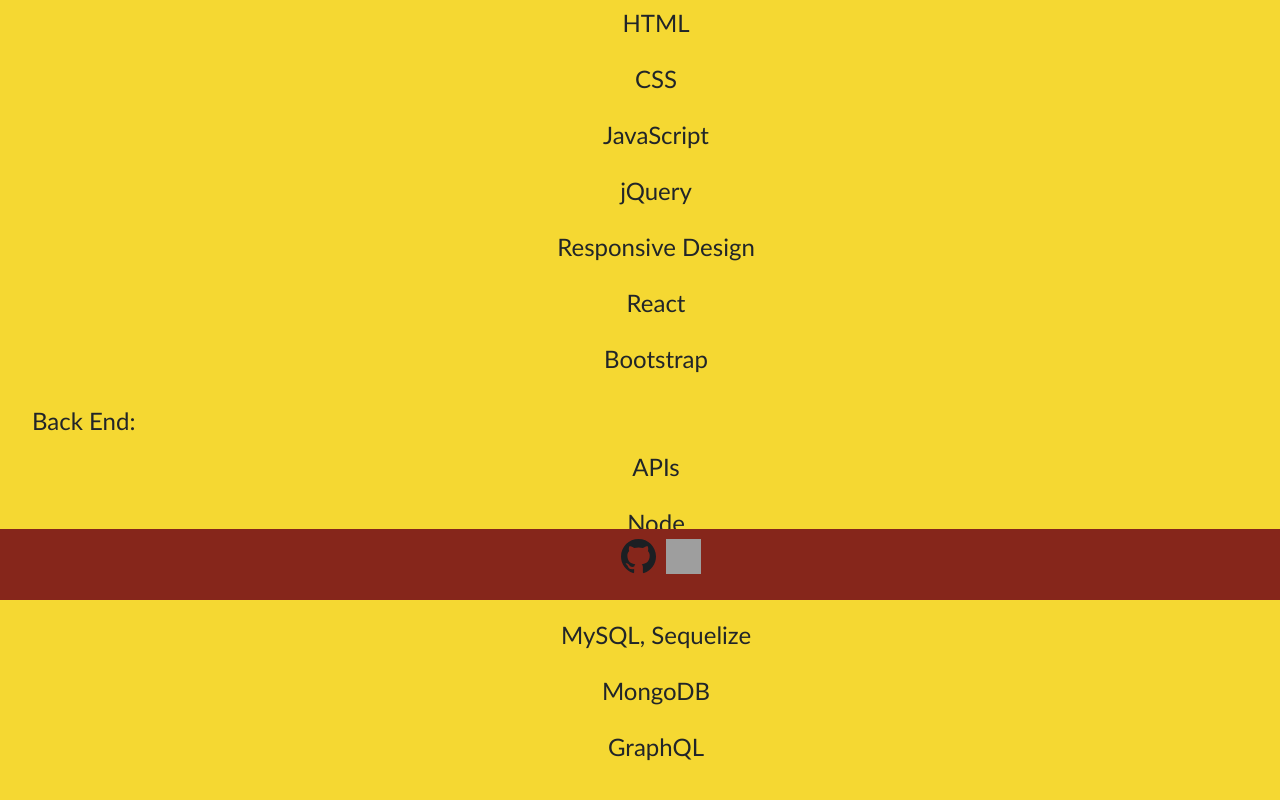
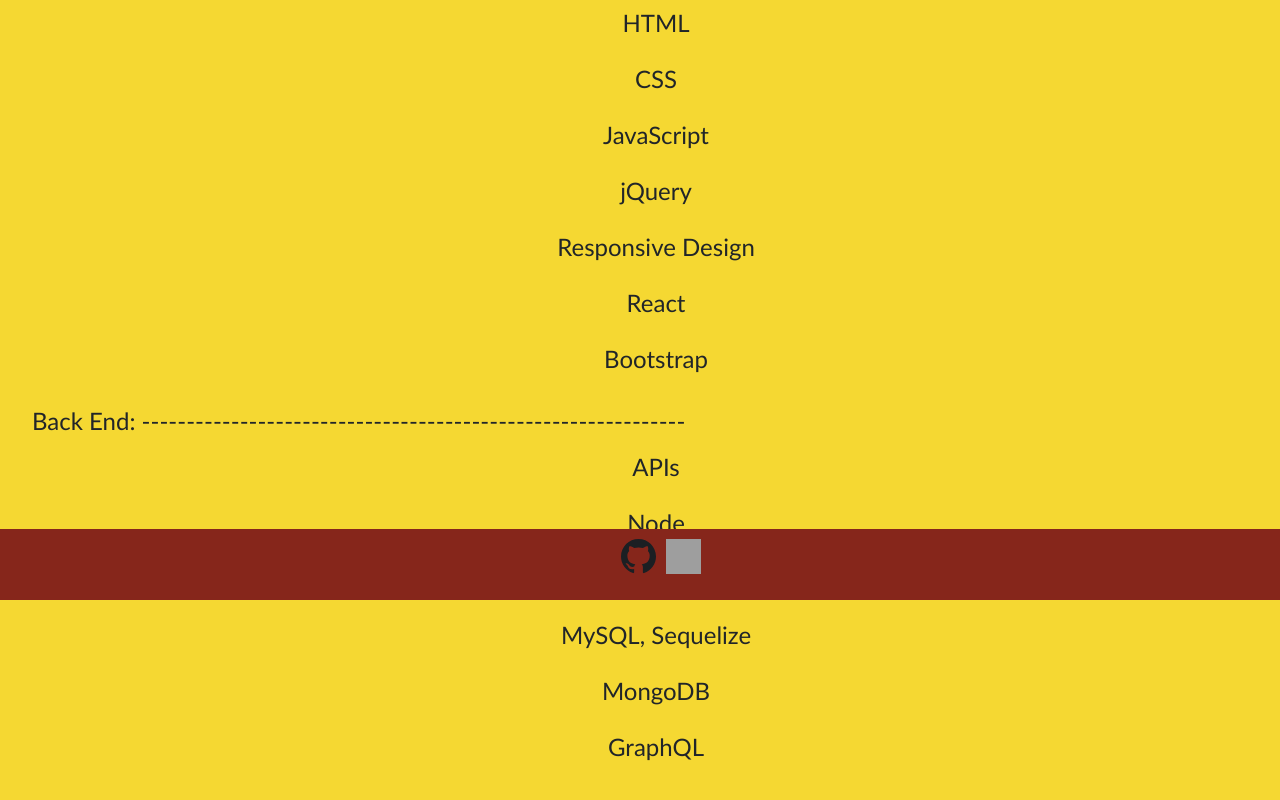
Before and after one commit to codejoes/react-portfolio, a React (Create React App) app: page /resume in a window 1280 px wide. Shown: the part 200-1000 px from the top of the page. Built offline with nearby package versions, Linux system fonts and the light colour scheme; grey boxes are pictures that could not be loaded.

Commit message:
fixed footer

```diff
--- a/src/App.css
+++ b/src/App.css
@@ -54,6 +54,7 @@
 
 body {
   background-color: var(--background-color);
+  height: 100%
 }
 
 .header {
@@ -294,7 +295,8 @@
   color: white;
   clear: left;
   text-align: center;
-  position: sticky;
+  position: fixed;
+  left: 0;
   bottom: 0;
   width: 100vw;
 }
@@ -307,6 +309,10 @@
 
 footer img:hover {
   opacity: .5;
+}
+
+.footer-space {
+  margin-bottom: 100px;
 }
 
 /* Ensures Screen Readability At Less Than 768px */
--- a/src/pages/Resume.js
+++ b/src/pages/Resume.js
@@ -8,7 +8,7 @@
       </a>
 
       <ul className="">
-        Front End:
+        Front End: -------------------------------------------------------------
         <li>HTML</li>
         <li>CSS</li>
         <li>JavaScript</li>
@@ -18,8 +18,8 @@
         <li>Bootstrap</li>
       </ul>
 
-      <ul className="">
-        Back End:
+      <ul className="footer-space">
+        Back End: -------------------------------------------------------------
         <li>APIs</li>
         <li>Node</li>
         <li>Express</li>
```
